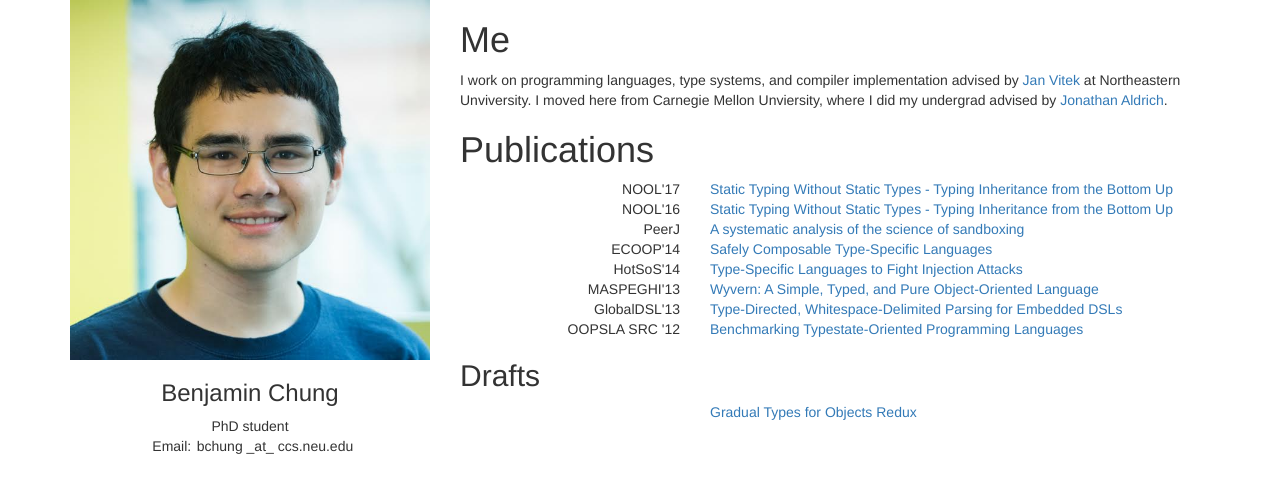
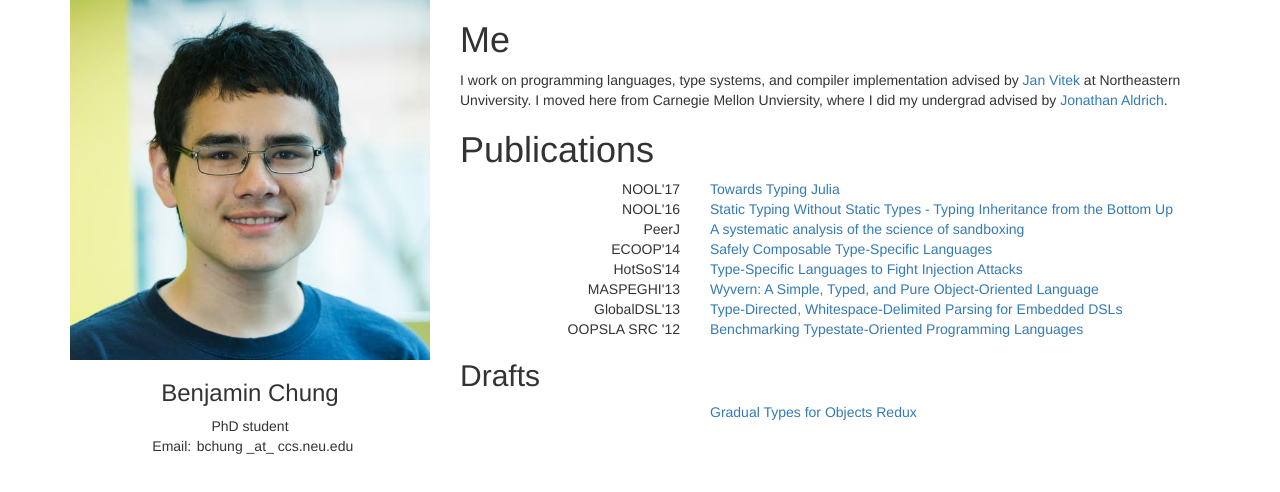
Before and after one commit to BenChung/benchung.github.io, a plain HTML site: page index.html in a window 1280 px wide. Drawn offline with nearby package versions, Linux system fonts and the light colour scheme.

Commit message:
Update index.html

```diff
--- a/index.html
+++ b/index.html
@@ -24,7 +24,7 @@
       </div>
       <div class="col-md-8">
         <h1>Publications</h1>
-	<div class="paper row"> <span class="venue col-md-4">NOOL'17</span> <span class="title col-md-8"><a href="papers/nool17-paper1%20(1).pdf">Static Typing Without Static Types - Typing Inheritance from the Bottom Up</a></span></div>
+	<div class="paper row"> <span class="venue col-md-4">NOOL'17</span> <span class="title col-md-8"><a href="papers/nool17-paper1%20(1).pdf">Towards Typing Julia</a></span></div>
 	<div class="paper row"> <span class="venue col-md-4">NOOL'16</span> <span class="title col-md-8"><a href="papers/nool16-paper4.pdf">Static Typing Without Static Types - Typing Inheritance from the Bottom Up</a></span></div>
         <div class="paper row"> <span class="venue col-md-4">PeerJ</span> <span class="title col-md-8"><a href="https://peerj.com/articles/cs-43.pdf">A systematic analysis of the science of sandboxing</a></span></div>
         <div class="paper row"> <span class="venue col-md-4">ECOOP'14</span> <span class="title col-md-8"><a href="https://github.com/wyvernlang/docs/tree/master/ecoop14/ecoop14.pdf?raw=true">Safely Composable Type-Specific Languages</a></span></div>
```
